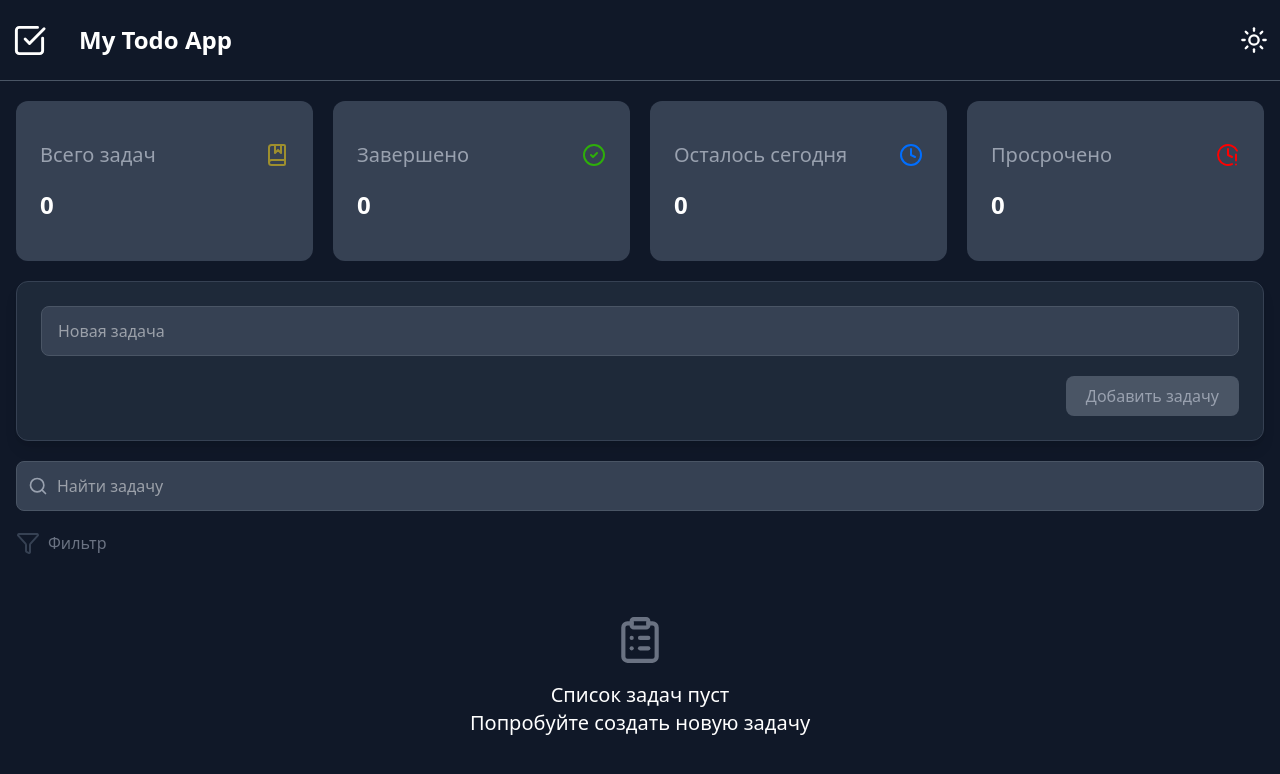
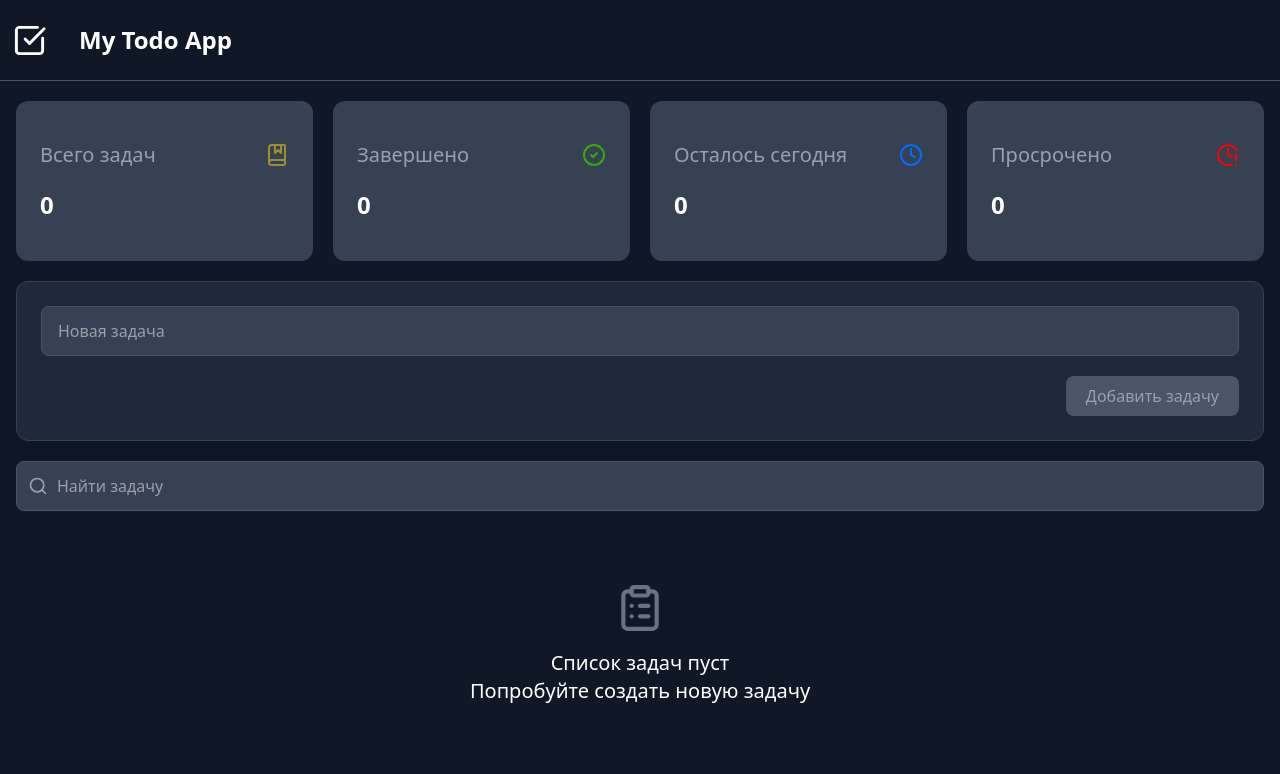
Before and after one commit to noname1579/my-todo-app, a Next.js app: page / in a window 1280 px wide. Shown: the top 774 px of the page. Built offline with nearby package versions, Linux system fonts and the light colour scheme.

Commit message:
временно закомментировал фильтр и смену темы

```diff
--- a/src/app/components/Header.tsx
+++ b/src/app/components/Header.tsx
@@ -18,12 +18,12 @@ const Header = () => {
           <SquareCheckBig color="#fff" size={35} />
           <h1 className="text-2xl text-white font-bold pl-4 md:pl-8">My Todo App</h1>
         </div>
-        {!isDark && <>
+        {/* {!isDark && <>
           <Sun color="#ffffff" onClick={reverseTheme} size={28} className="cursor-pointer" />
         </>}
         {isDark && <>
           <Moon color="#ffffff" onClick={reverseTheme} size={28} className="cursor-pointer" />
-        </>}
+        </>} */}
       </div>
       <hr className="text-gray-600" />
     </div>
--- a/src/app/page.tsx
+++ b/src/app/page.tsx
@@ -175,12 +175,12 @@ export default function Home() {
             />
           </div>
 
-          <div className="flex items-center mb-5">
+          {/* <div className="flex items-center mb-5">
             <Funnel color="#364153" />
             <h1 className="text-gray-500 text-md ml-2">Фильтр</h1>
-          </div>
+          </div> */}
 
-          <div className="my-5">
+          <div className="my-8">
             {loading ? (
               <div className="text-center py-10">
                 <Bouncy
```
